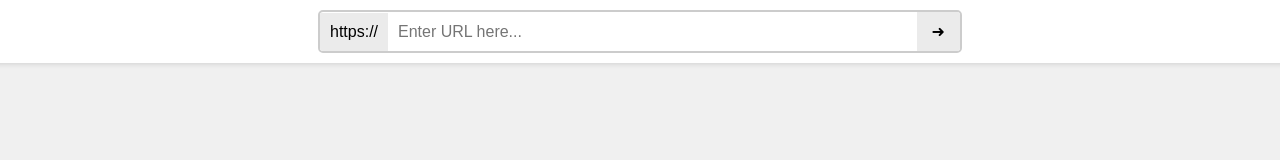
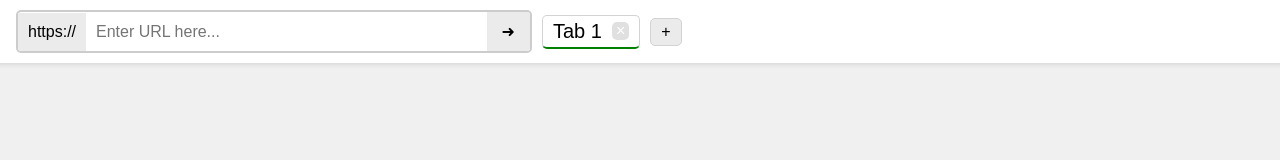
Before and after one commit to fdsfasdf2314/Iframe-Browser, a plain HTML site: page index.html in a window 1280 px wide. Drawn offline with Linux system fonts and the light colour scheme.

Commit message:
Update index.html

```diff
--- a/index.html
+++ b/index.html
@@ -23,8 +23,9 @@
             box-shadow: 0 2px 4px rgba(0,0,0,0.1);
             z-index: 10;
             display: flex;
-            justify-content: center;
             align-items: center;
+            margin-left: 10px;
+            margin-right: 10px;
         }
         iframe {
             flex: 1;
@@ -37,7 +38,7 @@
             border: 2px solid #ccc;
             border-radius: 5px;
             overflow: hidden;
-            width: 50%;
+            width: 40%;
             font-size: 20px;
         }
         #prefix, input {
@@ -65,18 +66,70 @@
         button:active {
             background-color: #fafafa;
         }
+        .tabs {
+            display: flex;
+            font-size: 20px;
+            font-family: Arial, sans-serif;
+            align-items: center;
+        }
+        .tab {
+            display: flex;
+            align-items: center;
+            padding: 4px 10px;
+            cursor: pointer;
+            background-color: #ebebeb;
+            border: 1px solid lightgrey;
+            border-radius: 5px;
+            margin-left: 10px;
+        }
+        .tab.active {
+            background-color: #fff;
+            border-bottom: 2px solid green;
+        }
+        .tab button {
+            margin-left: 10px;
+            padding: 2px 5px;
+            background-color: #ff6961;
+            color: white;
+            border: none;
+            cursor: pointer;
+        }
+        #addTabButton {
+            padding: 4px 10px;
+            cursor: pointer;
+            background-color: #ebebeb;
+            border: 1px solid lightgrey;
+            border-radius: 5px;
+            margin-left: 10px;
+        }
+        #closeTabButton {
+            padding: 0px 4px;
+            background-color: #e0e0e0;
+            border-radius: 5px;
+        }
     </style>
 </head>
 <body>
     <div id="container">
+        &emsp;
         <div class="search-bar">
             <span id="prefix">https://</span>
             <input type="text" id="urlInput" placeholder="Enter URL here..." onkeypress="handleKeyPress(event)">
             <button onclick="loadIframe()">➜</button>
         </div>
+        <div class="tabs" id="tabsContainer">
+            <div class="tab active" id="tab1" onclick="switchTab(1)">
+                Tab 1
+                <button id="closeTabButton" onclick="closeTab(1, event)">×</button>
+            </div>
+        </div>
+        <button id="addTabButton" onclick="addTab()">+</button>
     </div>
-    <iframe id="previewIframe" allowfullscreen></iframe>
+    <iframe id="previewIframe1" class="iframe-tab" allowfullscreen></iframe>
     <script>
+        let tabCount = 1;
+        const maxTabs = 5;
+
         function handleKeyPress(event) {
             if (event.key === 'Enter') {
                 loadIframe();
@@ -88,7 +141,57 @@
             if (!url.startsWith('https://')) {
                 url = 'https://' + url;
             }
-            document.getElementById('previewIframe').src = url;
+            const activeIframe = document.querySelector('.iframe-tab:not([style*="display: none"])');
+            activeIframe.src = url;
+        }
+
+        function switchTab(tabNumber) {
+            const tabs = document.querySelectorAll('.tab');
+            tabs.forEach((tab, index) => {
+                tab.classList.toggle('active', index === (tabNumber - 1));
+            });
+            const iframes = document.querySelectorAll('.iframe-tab');
+            iframes.forEach((iframe, index) => {
+                iframe.style.display = (index === (tabNumber - 1)) ? 'block' : 'none';
+            });
+        }
+
+        function addTab() {
+            if (tabCount >= maxTabs) {
+                alert('Maximum of 5 tabs allowed.');
+                return;
+            }
+            tabCount++;
+            const tabsContainer = document.getElementById('tabsContainer');
+            const newTab = document.createElement('div');
+            newTab.className = 'tab';
+            newTab.id = `tab${tabCount}`;
+            newTab.innerHTML = `Tab ${tabCount} <button id="closeTabButton" onclick="closeTab(${tabCount}, event)">×</button>`;
+            newTab.setAttribute('onclick', `switchTab(${tabCount})`);
+            tabsContainer.appendChild(newTab);
+
+            const newIframe = document.createElement('iframe');
+            newIframe.id = `previewIframe${tabCount}`;
+            newIframe.className = 'iframe-tab';
+            newIframe.style.display = 'none';
+            newIframe.setAttribute('allowfullscreen', '');
+            document.body.appendChild(newIframe);
+        }
+
+        function closeTab(tabNumber, event) {
+            event.stopPropagation();
+            if (tabCount <= 1) return;
+
+            document.getElementById(`tab${tabNumber}`).remove();
+            document.getElementById(`previewIframe${tabNumber}`).remove();
+
+            if (document.querySelectorAll('.tab.active').length === 0 && tabCount > 1) {
+                const lastTab = document.querySelectorAll('.tab')[tabCount - 2];
+                lastTab.classList.add('active');
+                document.getElementById(`previewIframe${tabCount - 1}`).style.display = 'block';
+            }
+
+            tabCount--;
         }
     </script>
 </body>
```
